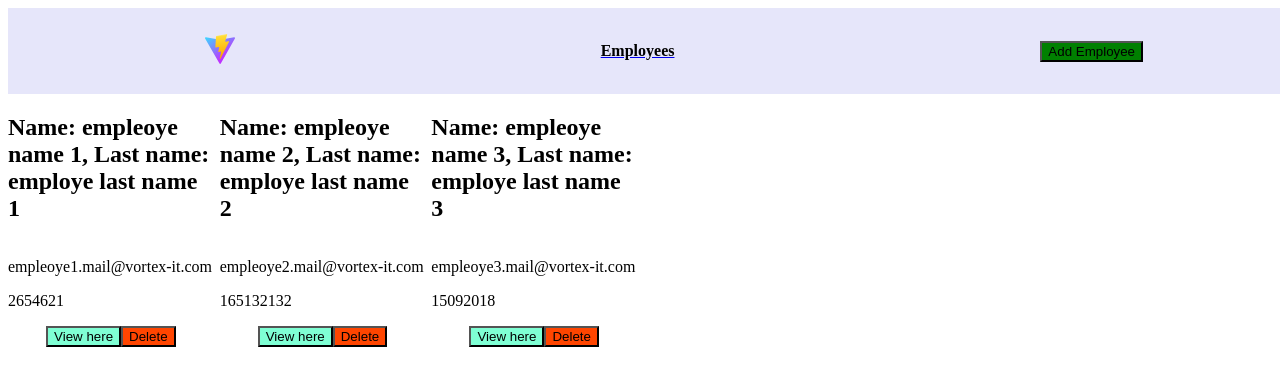
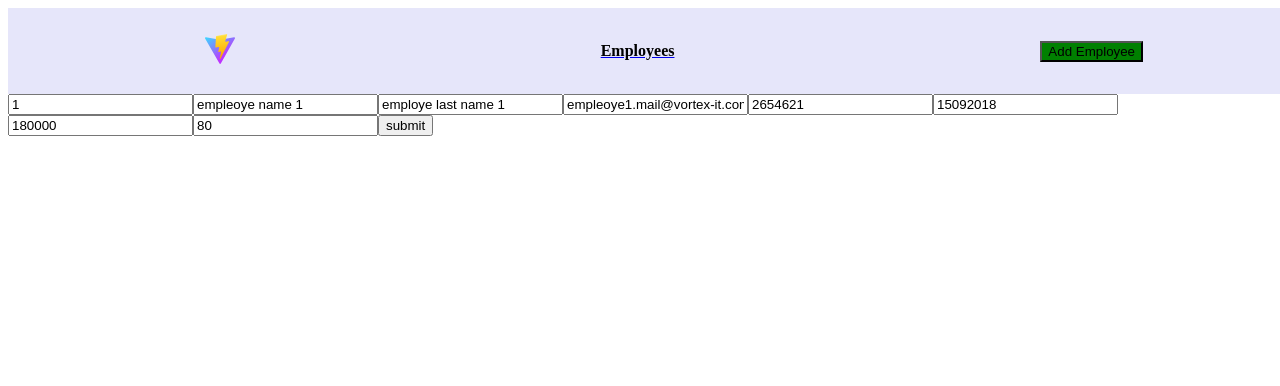
Before and after one commit to juanlujan22/proyectoUnoVortex-ListaRecursosHumanos, a React (Vite) app in the folder app_recursosHumanosVortex/: page /edit-employee/1 in a window 1280 px wide. Before the commit this address led to /. Shown: the top 386 px of the page. Built offline with nearby package versions, Linux system fonts and the light colour scheme.

Commit message:
editarEmpleado

```diff
--- a/app_recursosHumanosVortex/src/App.jsx
+++ b/app_recursosHumanosVortex/src/App.jsx
@@ -11,8 +11,9 @@ function App() {
         <NavBar />
         <Routes>
            <Route path="/" element={<EmployeesListContainer />} />
-           <Route path="detail/:id" element={<EmployeeDetail />} />
-           <Route path="/form" element={<EmployeeForm />} />
+           <Route path="/detail/:id" element={<EmployeeDetail />} />
+           <Route path="/create-employee" element={<EmployeeForm />} />
+           <Route path="/edit-employee/:id" element={<EmployeeForm />} />
            <Route path="*" element={<Navigate to="/" />} />
         </Routes>
       </BrowserRouter>
--- a/app_recursosHumanosVortex/src/components/EmployeeDetail.jsx
+++ b/app_recursosHumanosVortex/src/components/EmployeeDetail.jsx
@@ -37,7 +37,9 @@ const EmployeeDetail = () => {
             <Text> email: {email} </Text>
           </CardBody>
           <CardFooter justifyContent="center">
-            <Button>Edit</Button>
+            <Link to={`/edit-employee/${employee_id}`}>
+              <Button>Edit</Button>
+            </Link>
           </CardFooter>
        </Card>
     </div>
--- a/app_recursosHumanosVortex/src/components/EmployeeForm.jsx
+++ b/app_recursosHumanosVortex/src/components/EmployeeForm.jsx
@@ -4,11 +4,12 @@ import {
   FormErrorMessage,
   FormHelperText,
 } from '@chakra-ui/react'
-import { useState } from "react"
-import { useDispatch } from 'react-redux'
-import { addEmployee } from '../features/recursosHumanosSlice'
+import { useState, useEffect } from "react"
+import { useDispatch, useSelector } from 'react-redux'
+import { useParams } from 'react-router-dom'
+import { addEmployee, editEmploye } from '../features/recursosHumanosSlice'
+import { useNavigate } from 'react-router-dom'
 const EmployeeForm = () => {
-
   //estado react inicial del componente.
 
   const [employee, setEmployee] = useState({
@@ -21,10 +22,12 @@ const EmployeeForm = () => {
     salary:"",
     commission_pct: ""
   })
+  const navigate = useNavigate()
+  const params=useParams()
 
   // dispatch para traer reducer addEmployee y actualizar el redux state
   const dispatch = useDispatch()
-
+  const emplList = useSelector(state=>state.employes)
 
   // funciones handle de inputs del formulario
   const handleChange= e =>{
@@ -33,22 +36,37 @@ const EmployeeForm = () => {
   }
 
   // funcion handle que actualiza el store redux con dispatch
-  const handleSubmit=e=>{
+  // modo edicion si ingreso al form y hay params.id
+  // modo creacion si no hay id
+  const handleSubmit= e =>{
     e.preventDefault()
-    dispatch(addEmployee(employee))
+    if(params.id){
+      console.log("dispatch de editEmploye")
+      dispatch(editEmploye(employee))
+    } else {
+      dispatch(addEmployee(employee))
+    }
+    navigate("/")
   }
-
+  useEffect(()=>{
+    if (params.id){
+      console.log("effect que trae y busca empleado del id del params")
+      //seteo el estado, con el objeto encontrado
+      setEmployee(emplList.find(empl=>empl.employee_id === params.id))
+      console.log("setea el estado react, con empleado encontrado por id "+emplList)
+    }
+  },[])
   return (
     <>
     <form onSubmit={handleSubmit}>
-      <input onChange={handleChange} type="text" name="employee_id" id="" />
-      <input onChange={handleChange} type="text" name="first_name" id="" />
-      <input onChange={handleChange} type="text" name="last_name" id="" />
-      <input onChange={handleChange} type="text" name="email" id="" />
-      <input onChange={handleChange} type="text" name="phone_number" id="" />
-      <input onChange={handleChange} type="text" name="hire_date" id="" />
-      <input onChange={handleChange} type="text" name="salary" id="" />
-      <input onChange={handleChange} type="text" name="commission_pct" id="" />
+      <input onChange={handleChange} type="text" value={employee.employee_id} name="employee_id" id="" />
+      <input onChange={handleChange} type="text" value={employee.first_name} name="first_name" id="" />
+      <input onChange={handleChange} type="text" value={employee.last_name} name="last_name" id="" />
+      <input onChange={handleChange} type="text" value={employee.email} name="email" id="" />
+      <input onChange={handleChange} type="text" value={employee.phone_number} name="phone_number" id="" />
+      <input onChange={handleChange} type="text" value={employee.hire_date} name="hire_date" id="" />
+      <input onChange={handleChange} type="text" value={employee.salary} name="salary" id="" />
+      <input onChange={handleChange} type="text" value={employee.commission_pct} name="commission_pct" id="" />
       <button type='submit'>submit</button>
     </form>
     </>
--- a/app_recursosHumanosVortex/src/components/EmployeesListContainer.jsx
+++ b/app_recursosHumanosVortex/src/components/EmployeesListContainer.jsx
@@ -1,16 +1,23 @@
-import { useSelector } from "react-redux";
+import { useSelector} from "react-redux";
+import { useEffect } from "react";
 import Employee from "../screens/Employee";
 import { SimpleGrid } from "@chakra-ui/react";
 
+
 const EmployeesListContainer = () => {
-  const employees = useSelector((state) => state.employes);
+
+  const employees=useSelector(state=> state.employes)
+  console.log(employees)
+  // const dispatch = useDispatch()
+
+
 
   return (
     <SimpleGrid
       spacing={6}
       templateColumns="repeat(auto-fill, minmax(200px, 1fr))"
     >
-      {employees.map((empl) => {
+        {employees.map((empl) => {
         return <Employee key={empl.employee_id} empl={empl} />;
       })}
     </SimpleGrid>
--- a/app_recursosHumanosVortex/src/components/NavBar.jsx
+++ b/app_recursosHumanosVortex/src/components/NavBar.jsx
@@ -7,13 +7,13 @@ const NavBar = () => {
         <HStack spacing='24px' p={26} borderWidth='1px' bg="lavender" w="100vw" justifyContent="space-around" >
             <NavLink to="/">
               <Box>
-                <img src="public/vite.svg" style={{height: "30px" }} alt={"logo"} />
+                <img src="/vite.svg" style={{height: "30px" }} alt={"logo"} />
               </Box>
             </NavLink>
             <NavLink to="/">
               <Text fontSize='4xl' color='black' as="b"> Employees </Text>
             </NavLink>
-            <NavLink to={"/form"}>
+            <NavLink to={"/create-employee"}>
                 <Button bg="green" >Add Employee</Button>
             </NavLink>
 
--- a/app_recursosHumanosVortex/src/features/recursosHumanosSlice.js
+++ b/app_recursosHumanosVortex/src/features/recursosHumanosSlice.js
@@ -1,14 +1,15 @@
-import { createSlice } from '@reduxjs/toolkit'
+import { createSlice } from "@reduxjs/toolkit";
 
-const initialState= [{
+const initialState = [
+  {
     employee_id: "1",
     first_name: "empleoye name 1",
     last_name: "employe last name 1",
     email: "empleoye1.mail@vortex-it.com",
     phone_number: "2654621",
     hire_date: "15092018",
-    salary:"180000",
-    commission_pct: 80
+    salary: "180000",
+    commission_pct: "80",
   },
   {
     employee_id: "2",
@@ -17,8 +18,8 @@ const initialState= [{
     email: "empleoye2.mail@vortex-it.com",
     phone_number: "165132132",
     hire_date: "15092018",
-    salary:"180000",
-    commission_pct:80
+    salary: "180000",
+    commission_pct: "80",
   },
   {
     employee_id: "3",
@@ -27,31 +28,56 @@ const initialState= [{
     email: "empleoye3.mail@vortex-it.com",
     phone_number: "15092018",
     hire_date: "15092018",
-    salary:"180000",
-    commission_pct:80
-}
-]
+    salary: "180000",
+    commission_pct: "80",
+  },
+];
 
 export const employesSlice = createSlice({
-    name: 'EMPLOYEES',
+  name: "EMPLOYEES",
   initialState,
   reducers: {
-        addEmployee: (state, action)=>{
-            console.log(state, action);
-            return [...state, action.payload ]
+    addEmployee: (state, action) => {
+      return [...state, action.payload];
     },
-        deleteEmployee: (state, action)=>{
-             console.log(action.payload)
-          const findEmpl = state.find(elem=>elem.employee_id === action.payload)
+    deleteEmployee: (state, action) => {
+      const findEmpl = state.find(
+        (elem) => elem.employee_id === action.payload
+      );
       console.log(findEmpl);
       if (findEmpl) {
-                state.splice(state.indexOf(findEmpl),1)
+        state.splice(state.indexOf(findEmpl), 1);
       }
+    },
+    editEmploye: (state, action) => {
+      console.log(action.payload);
+      const {
+        first_name,
+        last_name,
+        phone_number,
+        email,
+        hire_date,
+        salary,
+        commission_pct,
+        employee_id,
+      } = action.payload;
+      console.log(employee_id);
+      const findEmpl = state.find((empl) => empl.employee_id === employee_id);
+      console.log(findEmpl);
+      if (findEmpl) {
+        findEmpl.first_name = first_name;
+        findEmpl.last_name = last_name;
+        findEmpl.phone_number = phone_number;
+        findEmpl.email = email;
+        findEmpl.hire_date = hire_date;
+        findEmpl.salary = salary;
+        findEmpl.commission_pct = commission_pct;
+      }
+    },
+  },
+});
 
-        }
-    }
-})
+export const { addEmployee, deleteEmployee, editEmploye } =
+  employesSlice.actions;
 
-export const { addEmployee, deleteEmployee } = employesSlice.actions
-
-export default employesSlice.reducer
+export default employesSlice.reducer;
--- a/app_recursosHumanosVortex/src/screens/Employee.jsx
+++ b/app_recursosHumanosVortex/src/screens/Employee.jsx
@@ -23,7 +23,7 @@ const Employee = ({ empl }) => {
             <Text>{empl.phone_number} </Text>
           </CardBody>
           <CardFooter justifyContent="center">
-            <Link to={`detail/${empl.employee_id}`}>
+            <Link to={`/detail/${empl.employee_id}`}>
               <Button bg="aquamarine">View here</Button>
             </Link>
 
```
Lines whose indentation alone changed are shown as unchanged.
